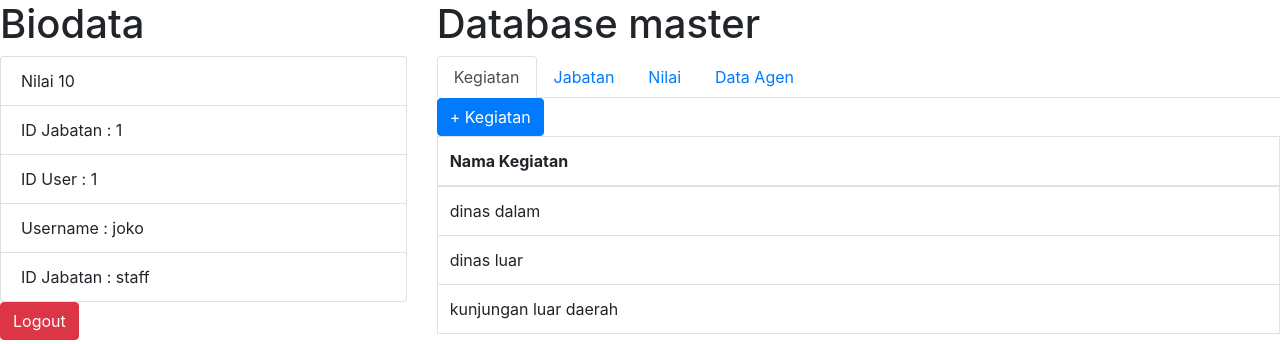
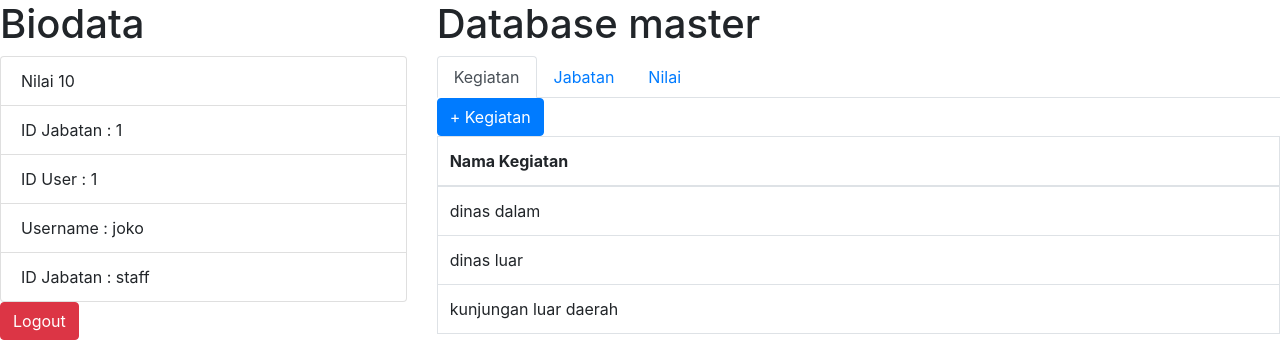
Before and after one commit to web4r/score, a PHP site: page /data.php in a window 1280 px wide. Shown: the top 344 px of the page. Run offline with PHP 8.4, Linux system fonts and the light colour scheme; a user stored in the database is signed in; data comes from the database, SQL or seed files in the repository.

Commit message:
perbaiki bug

```diff
--- a/data.php
+++ b/data.php
@@ -126,9 +126,7 @@ if(!isset($_SESSION['username'])){
   <li class="nav-item" role="presentation">
     <a class="nav-link" id="contact-tab" data-toggle="tab" href="#contact" role="tab" aria-controls="contact" aria-selected="false">Nilai</a>
   </li>
-  <li class="nav-item" role="presentation">
-    <a class="nav-link" id="contact-tab" data-toggle="tab" href="#data" role="tab" aria-controls="contact" aria-selected="false">Data Agen</a>
-  </li>
+
 </ul>
 <div class="tab-content" id="myTabContent">
 
```
